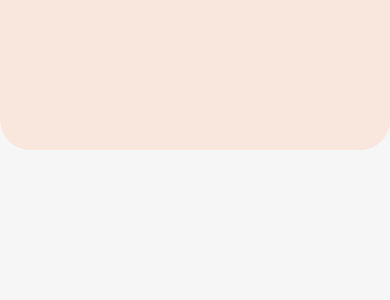
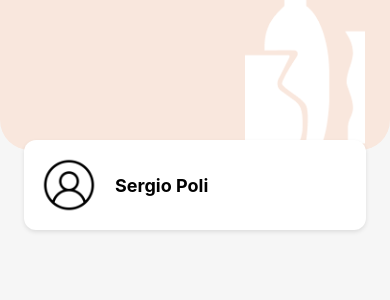
Before and after one commit to sergiopoli77/Alaise, a React Native app: screen / in a window 390 px wide. Shown: the top 300 px of the page. Built offline with nearby package versions, Linux system fonts and the light colour scheme.

Commit message:
menambahkan profile cards

```diff
--- a/src/components/atoms/Gap/index.tsx
+++ b/src/components/atoms/Gap/index.tsx
@@ -1,5 +1,5 @@
+import {StyleSheet, Text, View} from 'react-native';
 import React from 'react';
-import {StyleSheet, View} from 'react-native';
 
 const Gap = ({height}) => {
   return <View style={styles.gap(height)} />;
--- a/src/components/molecules/HeaderProfile/index.tsx
+++ b/src/components/molecules/HeaderProfile/index.tsx
@@ -1,9 +1,15 @@
-import { StyleSheet, View } from 'react-native';
+import { StyleSheet, View, Image } from 'react-native';
 import React from 'react';
 
 const HeaderProfile = () => {
   return (
-    <View style={styles.container} />
+    <View style={styles.container}>
+      {/* Icon on the right */}
+      <Image
+        source={require('../../../assets/icon/logo.png')} // Replace with your icon path
+        style={styles.icon}
+      />
+    </View>
   );
 };
 
@@ -15,5 +21,13 @@ const styles = StyleSheet.create({
     backgroundColor: '#F9E7DD',
     borderBottomLeftRadius: 30,
     borderBottomRightRadius: 30,
+    position: 'relative', // So that the icon can be positioned absolutely
+  },
+  icon: {
+    position: 'absolute',
+    right: 25, // Adjust the distance from the right edge
+    top: 0, // Adjust the vertical position if needed
+    width: 120, // Adjust the width of the icon
+    height: 150, // Adjust the height of the icon
   },
 });
--- /dev/null
+++ b/src/components/molecules/ProfileCards/index.tsx
@@ -0,0 +1,56 @@
+import { StyleSheet, Text, View, Image } from 'react-native';
+import React from 'react';
+
+const ProfileCard = ({ name }: { name: string }) => {
+  return (
+    <View style={styles.card}>
+      <View style={styles.content}>
+        <Image
+          source={require('../../../assets/icon/profile.png')}
+          style={styles.avatar}
+        />
+        <Text style={styles.name}>{name}</Text>
+      </View>
+    </View>
+  );
+};
+
+
+export default ProfileCard;
+
+const styles = StyleSheet.create({
+  card: {
+    backgroundColor: '#FFFFFF',
+    marginHorizontal: 0,
+    padding: 15,
+    borderRadius: 12,
+    flexDirection: 'row',
+    alignItems: 'center',
+    elevation: 5,
+    shadowColor: '#000',
+    shadowOffset: { width: 0, height: 2 },
+    shadowOpacity: 0.1,
+    shadowRadius: 4,
+
+    position: 'absolute', // tambah ini
+    top: 140, // atur supaya berada tepat di bawah header
+    left: 24,
+    right: 24,
+    zIndex: 10, // supaya dia di atas header
+  },
+  avatar: {
+    width: 60,
+    height: 60,
+    borderRadius: 30,
+    marginRight: 16,
+  },
+  name: {
+    fontSize: 18,
+    fontWeight: 'bold',
+    color: '#020202',
+  },
+  content: {
+    flexDirection: 'row',
+    alignItems: 'center',
+  },
+});
--- a/src/pages/Profile/index.tsx
+++ b/src/pages/Profile/index.tsx
@@ -1,11 +1,14 @@
-import {StyleSheet, Text, View} from 'react-native';
+import { StyleSheet, View, ScrollView } from 'react-native';
 import React from 'react';
 import HeaderProfile from '../../components/molecules/HeaderProfile';
+import ProfileCard from '../../components/molecules/ProfileCards';
+import Gap from '../../components/atoms/Gap';
 
 const Profile = () => {
   return (
     <View style={styles.page}>
       <HeaderProfile />
+      <ProfileCard name="Sergio Poli" />
     </View>
   );
 };
@@ -17,8 +20,7 @@ const styles = StyleSheet.create({
     flex: 1,
     backgroundColor: '#F6F6F6',
   },
-  menuWrapper: {
-    marginTop: 24,
-    marginHorizontal: 24,
+  container: {
+    flex: 1,
   },
 });
```
Also changed, not shown: src/components/molecules/MenuButton/index.tsx (+6 -5 lines), src/assets/icon/logo.png (added), src/assets/icon/profile.png (added).
